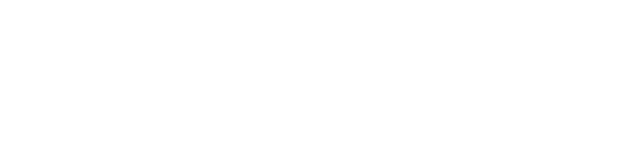
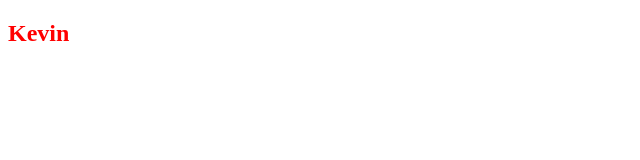
Before and after one commit to Kevin018jv/foobar, a plain HTML site: page index.html in a window 1280 px wide. Shown: the whole page, without its empty margins (0-640 px from the left). Drawn offline with Linux system fonts and the light colour scheme.

Commit message:
update h2 with my name

```diff
--- a/index.html
+++ b/index.html
@@ -7,6 +7,6 @@
   <link rel="stylesheet" href="style.css">
 </head>
 <body>
-  <h2></h2>
+  <h2>Kevin</h2>
 </body>
 </html>
```
